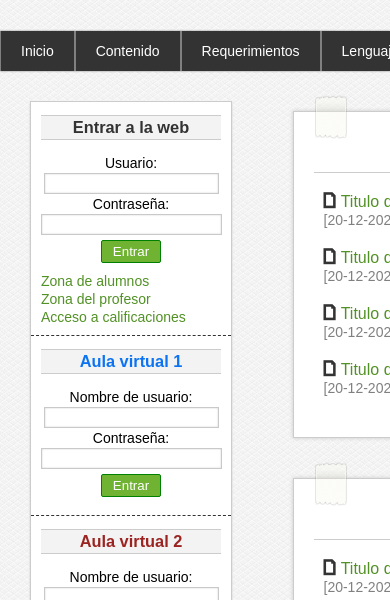
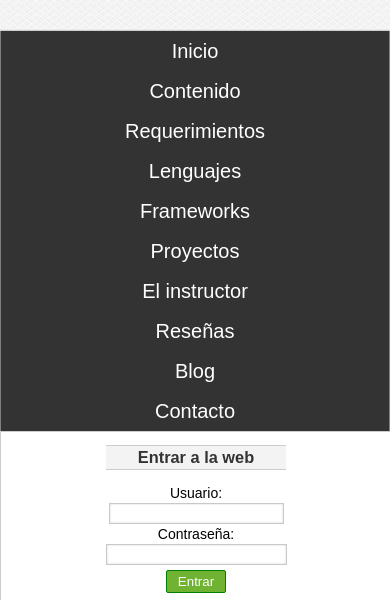
Before and after one commit to juancos77/master-css, a plain HTML site: page index.html in a window 390 px wide. Shown: the part 219-819 px from the top of the page. Drawn offline with Linux system fonts and the light colour scheme.

Commit message:
Cambios para responsive
Adaptación a responsive

```diff
--- a/css/styles.css
+++ b/css/styles.css
@@ -409,3 +409,34 @@ button:active {
     font-size: 14px;
     box-shadow: 0px 0px 2px gray;
 }
+
+/*RESPONSIVE*/
+@media (max-width: 1048px) {
+    #nav {
+        width: 100vw;
+        height: auto;
+    }
+    #nav ul {
+        display: flex;
+        flex-direction: column;
+        width: 100vw;
+        height: auto;
+    }
+    #nav > ul > li {
+        line-height: 40px;
+        float: none;
+        height: auto;
+        text-align: center;
+        font-size: 20px;
+    }
+    #aside {
+        width: 100vw;
+        margin: 0px;
+    }
+    #aside .widget {
+        border-bottom: none;
+    }
+    #sections {
+        clear: both;
+    }
+}
```
